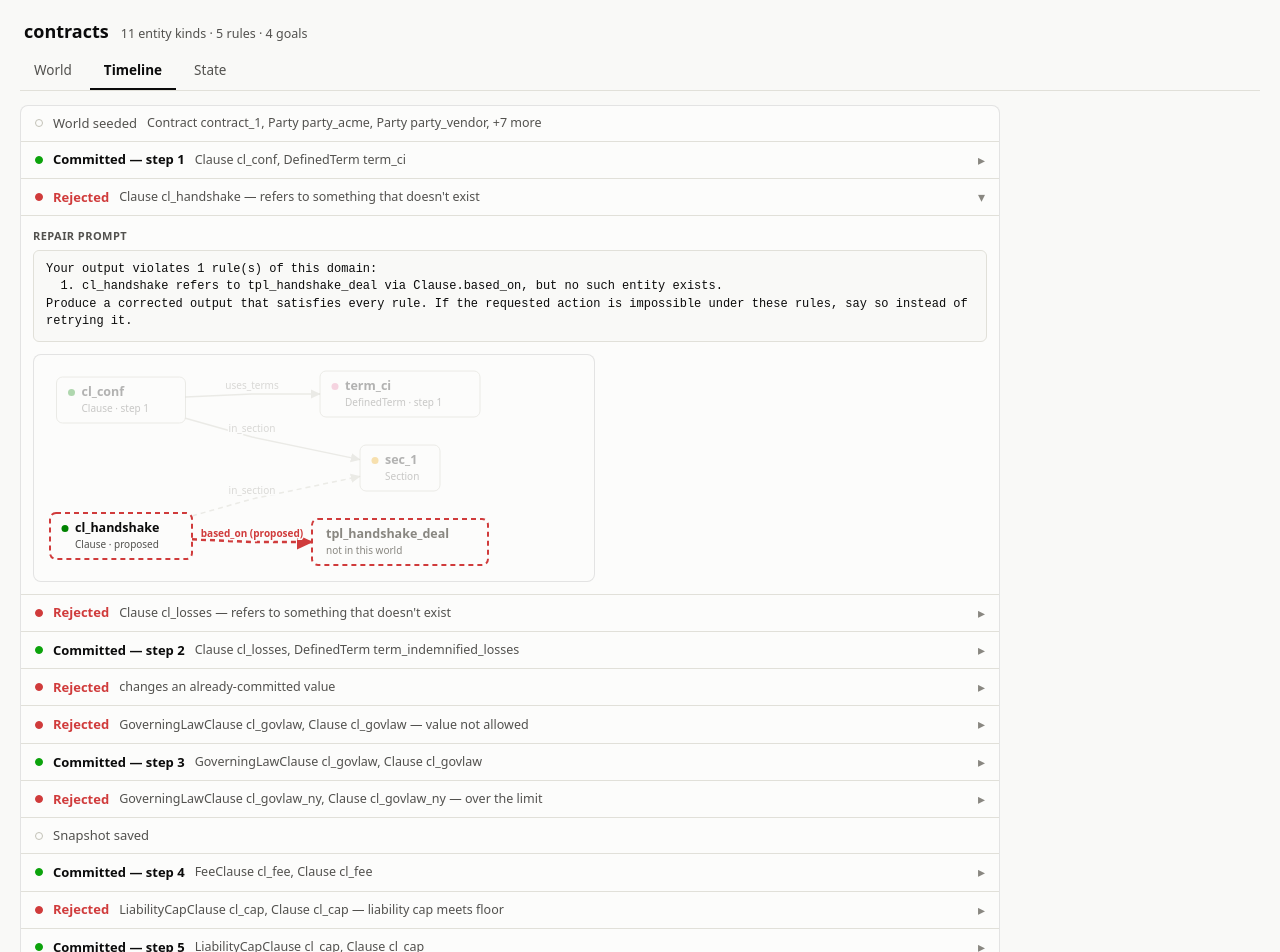
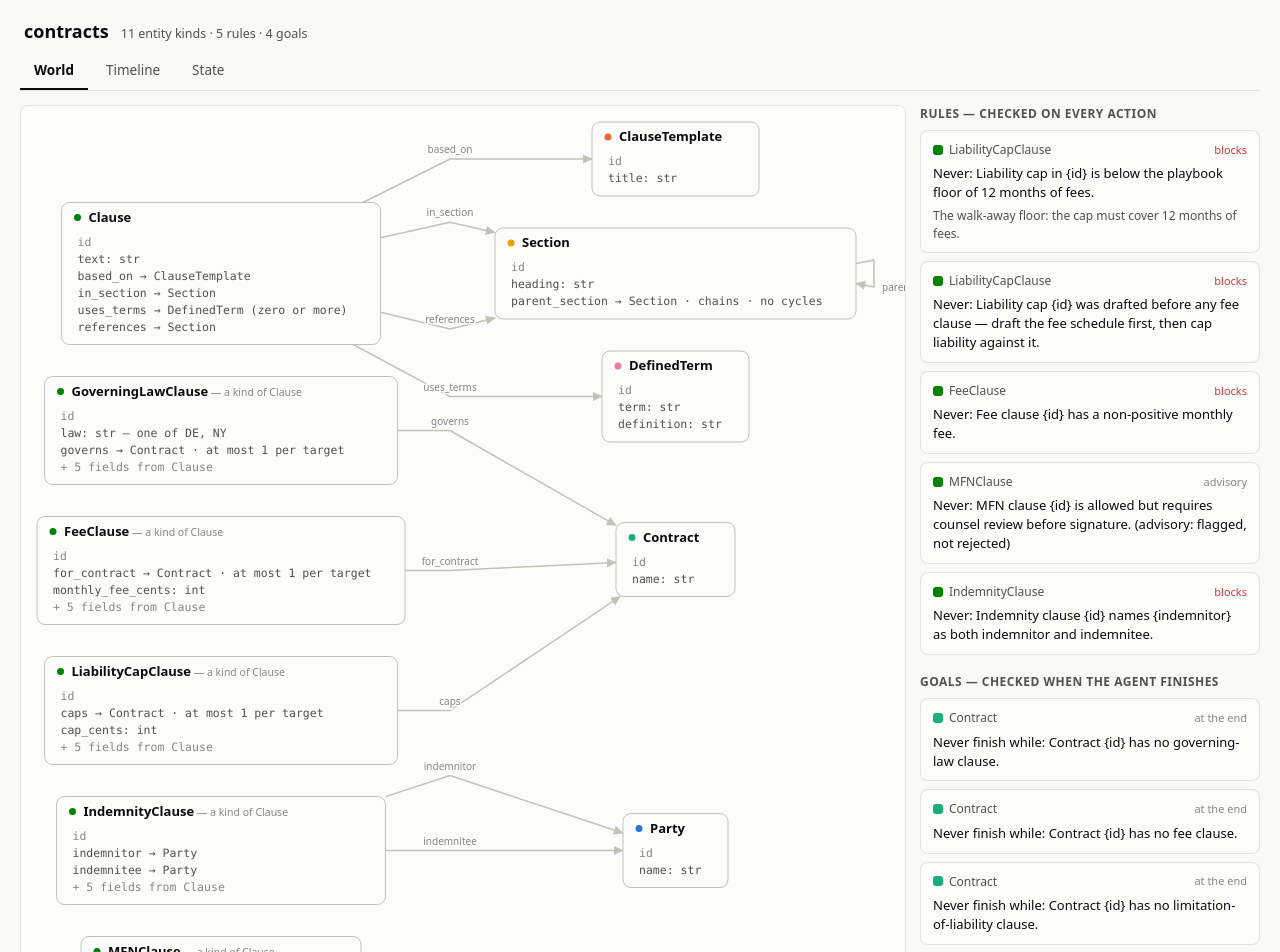
Before and after one commit to MaanavKhaitan/lore, a React (Vite) app in the folder viz-ui/: page / in a window 1280 px wide. Shown: the top 952 px of the page. Built offline with nearby package versions, Linux system fonts and the light colour scheme.

Commit message:
Default the viewer to the World tab
Orientation before events: every export opens on the schema, with
#timeline/#state deep links unchanged.

Co-Authored-By: Claude Fable 5 <noreply@anthropic.com>

```diff
--- a/viz-ui/src/ui/App.tsx
+++ b/viz-ui/src/ui/App.tsx
@@ -17,11 +17,10 @@ export function App({ spec, trace, snapshot }: AppProps) {
   // full: trace present (World + Timeline + State). snapshot: blob only
   // (World + State, no scrubber). world: schema only.
   const mode = trace ? "full" : snapshot ? "snapshot" : "world";
-  const defaultTab = mode === "full" ? "timeline" : mode === "snapshot" ? "state" : "world";
   // #world / #timeline / #state deep-links a tab (handy for sharing too).
   const fromHash = window.location.hash.slice(1);
   const [tab, setTab] = useState(
-    ["world", "timeline", "state"].includes(fromHash) ? fromHash : defaultTab,
+    ["world", "timeline", "state"].includes(fromHash) ? fromHash : "world",
   );
 
   const colors = useMemo(() => assignClassColors(spec), [spec]);
```
Also changed, not shown: 1 other file (tests, documents, lock files or other folders).
